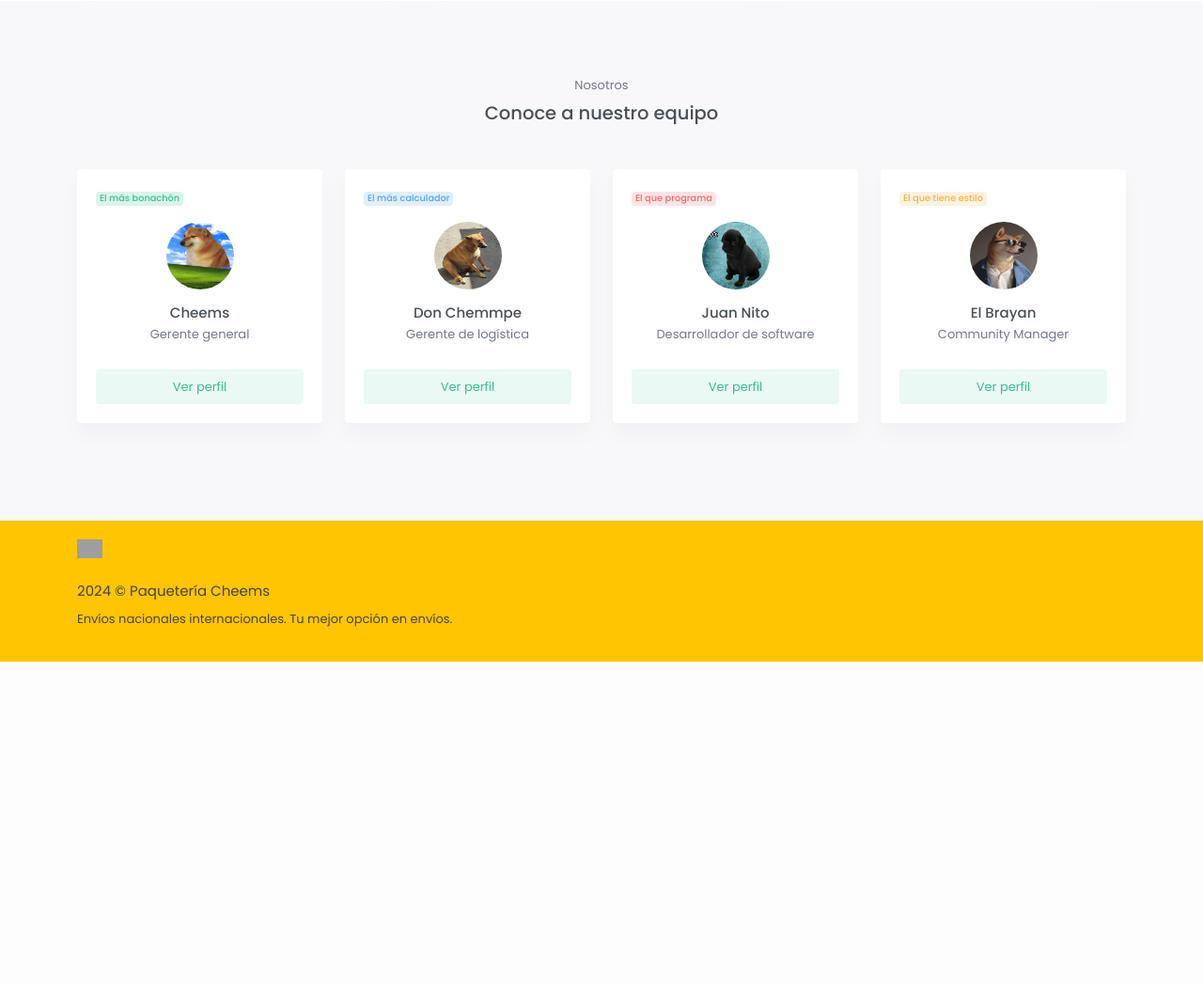
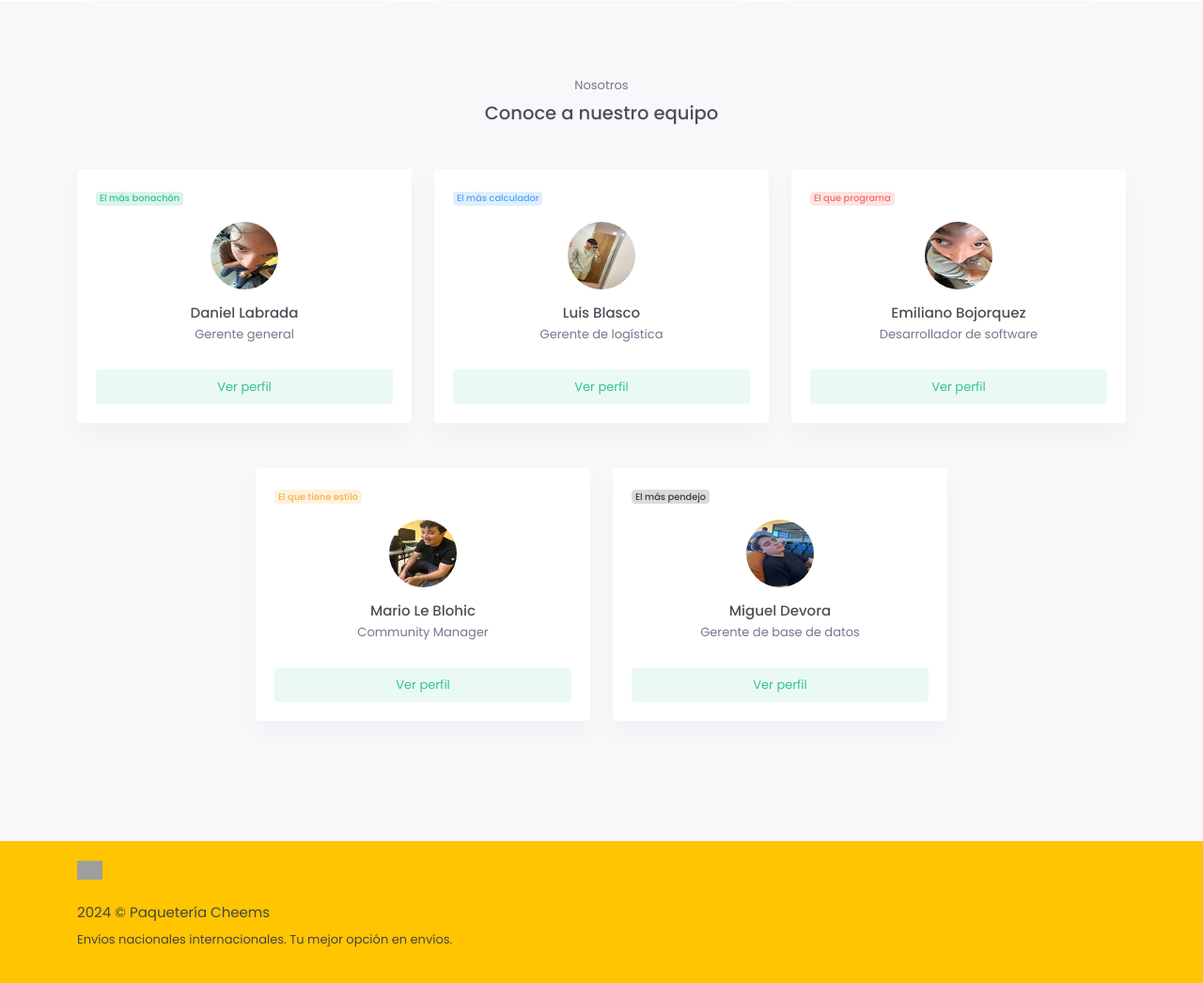
Before and after one commit to Danilab30/cheems, a Flask app: page / in a window 1280 px wide. Shown: the part 965-2011 px from the top of the page at 94% size. Before the commit the page ends 1669 px from the top, so only its background shows below. Run offline with Flask 3, Linux system fonts and the light colour scheme; data that the repository does not hold is empty; some libraries are stand-ins or nearby versions; grey boxes are pictures that could not be loaded.

Commit message:
Cambios en la seccion team del index.

```diff
--- a/persistence/db.py
+++ b/persistence/db.py
@@ -5,6 +5,6 @@ def get_db_connection():
     return mysql.connector.connect(
         host='localhost',
         user='root',
-        password='apachillo21',
+        password='',
         database='cheems'
     )
--- a/templates/index.html
+++ b/templates/index.html
@@ -71,9 +71,8 @@
                 </div>
             </div>
         </div>
-        <div class="col-lg-12">
-            <div class="row">
-                <div class="col-xl-3 col-md-6">
+        <div class="row justify-content-center">
+            <div class="col-md-4 col-sm-6 mb-4">
                     <div class="card">
                         <div class="card-body">
                             <div class="d-flex align-start mb-3">
@@ -82,8 +81,8 @@
                                 </div>
                             </div>
                             <div class="text-center mb-3">
-                                <img src="{{ url_for('static', filename='images/team_01.jpg') }}" alt="" class="avatar-md rounded-circle" />
-                                <h6 class="font-size-15 mt-3 mb-1">Cheems</h6>
+                                <img src="{{ url_for('static', filename='images/daniel.jpg') }}" alt="" class="avatar-md rounded-circle" />
+                                <h6 class="font-size-15 mt-3 mb-1">Daniel Labrada</h6>
                                 <p class="mb-0 text-muted">Gerente general</p>
                             </div>
                             <div class="mt-4 pt-1">
@@ -92,7 +91,7 @@
                         </div>
                     </div>
                 </div>
-                <div class="col-xl-3">
+                <div class="col-md-4 col-sm-6 mb-4">
                     <div class="card">
                         <div class="card-body">
                             <div class="d-flex align-start mb-3">
@@ -101,8 +100,8 @@
                                 </div>
                             </div>
                             <div class="text-center mb-3">
-                                <img src="{{ url_for('static', filename='images/team_02.jpg') }}" alt="" class="avatar-md rounded-circle" />
-                                <h6 class="font-size-15 mt-3 mb-1">Don Chemmpe</h6>
+                                <img src="{{ url_for('static', filename='images/luis.jpg') }}" alt="" class="avatar-md rounded-circle" />
+                                <h6 class="font-size-15 mt-3 mb-1">Luis Blasco</h6>
                                 <p class="mb-0 text-muted">Gerente de logística</p>
                             </div>
                             <div class="mt-4 pt-1">
@@ -111,7 +110,7 @@
                         </div>
                     </div>
                 </div>
-                <div class="col-xl-3">
+                <div class="col-md-4 col-sm-6 mb-4">
                     <div class="card">
                         <div class="card-body">
                             <div class="d-flex align-start mb-3">
@@ -120,8 +119,8 @@
                                 </div>
                             </div>
                             <div class="text-center mb-3">
-                                <img src="{{ url_for('static', filename='images/team_03.jpg') }}" alt="" class="avatar-md rounded-circle" />
-                                <h6 class="font-size-15 mt-3 mb-1">Juan Nito</h6>
+                                <img src="{{ url_for('static', filename='images/emiliano.jpg') }}" alt="" class="avatar-md rounded-circle" />
+                                <h6 class="font-size-15 mt-3 mb-1">Emiliano Bojorquez</h6>
                                 <p class="mb-0 text-muted">Desarrollador de software</p>
                             </div>
                             <div class="mt-4 pt-1">
@@ -130,7 +129,7 @@
                         </div>
                     </div>
                 </div>
-                <div class="col-xl-3">
+                <div class="col-md-4 col-sm-6 mb-4">
                     <div class="card">
                         <div class="card-body">
                             <div class="d-flex align-start mb-3">
@@ -139,9 +138,28 @@
                                 </div>
                             </div>
                             <div class="text-center mb-3">
-                                <img src="{{ url_for('static', filename='images/team_04.jpg') }}" alt="" class="avatar-md rounded-circle" />
-                                <h6 class="font-size-15 mt-3 mb-1">El Brayan</h6>
+                                <img src="{{ url_for('static', filename='images/mario.jpg') }}" alt="" class="avatar-md rounded-circle" />
+                                <h6 class="font-size-15 mt-3 mb-1">Mario Le Blohic</h6>
                                 <p class="mb-0 text-muted">Community Manager</p>
+                            </div>
+                            <div class="mt-4 pt-1">
+                                <a href="https://www.facebook.com/" target="_blank" class="btn btn-soft-success d-block">Ver perfil</a>
+                            </div>
+                        </div>
+                    </div>
+                </div>
+                <div class="col-md-4 col-sm-6 mb-4">
+                    <div class="card">
+                        <div class="card-body">
+                            <div class="d-flex align-start mb-3">
+                                <div class="flex-grow-1">
+                                    <span class="badge badge-soft-dark">El más pendejo</span>
+                                </div>
+                            </div>
+                            <div class="text-center mb-3">
+                                <img src="{{ url_for('static', filename='images/miguel.jpg') }}" alt="" class="avatar-md rounded-circle" />
+                                <h6 class="font-size-15 mt-3 mb-1">Miguel Devora</h6>
+                                <p class="mb-0 text-muted">Gerente de base de datos</p>
                             </div>
                             <div class="mt-4 pt-1">
                                 <a href="https://www.facebook.com/" target="_blank" class="btn btn-soft-success d-block">Ver perfil</a>
```
Also changed, not shown: static/images/daniel.jpg (added), static/images/emiliano.jpg (added), static/images/luis.jpg (added), static/images/mario.jpg (added), static/images/miguel.jpg (added).
